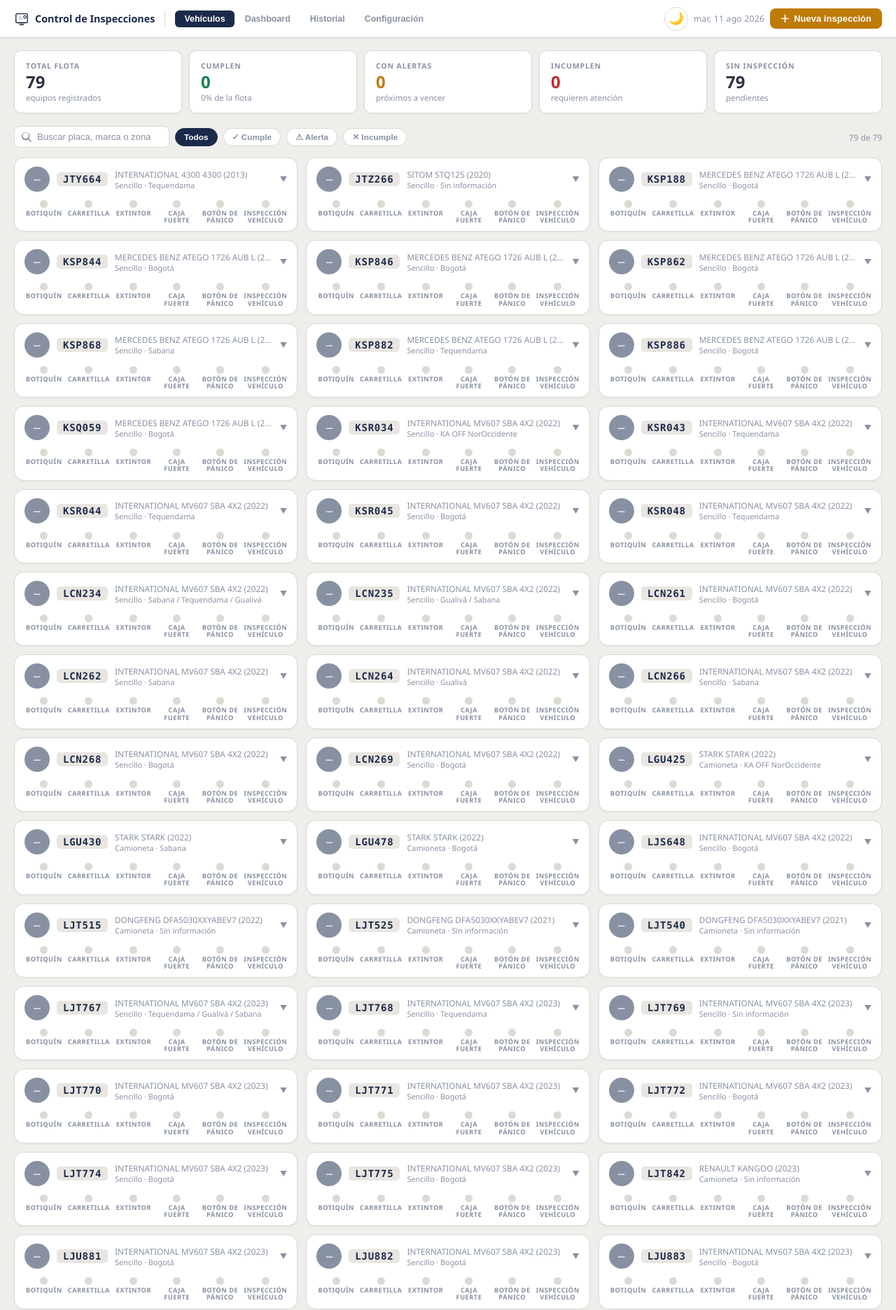
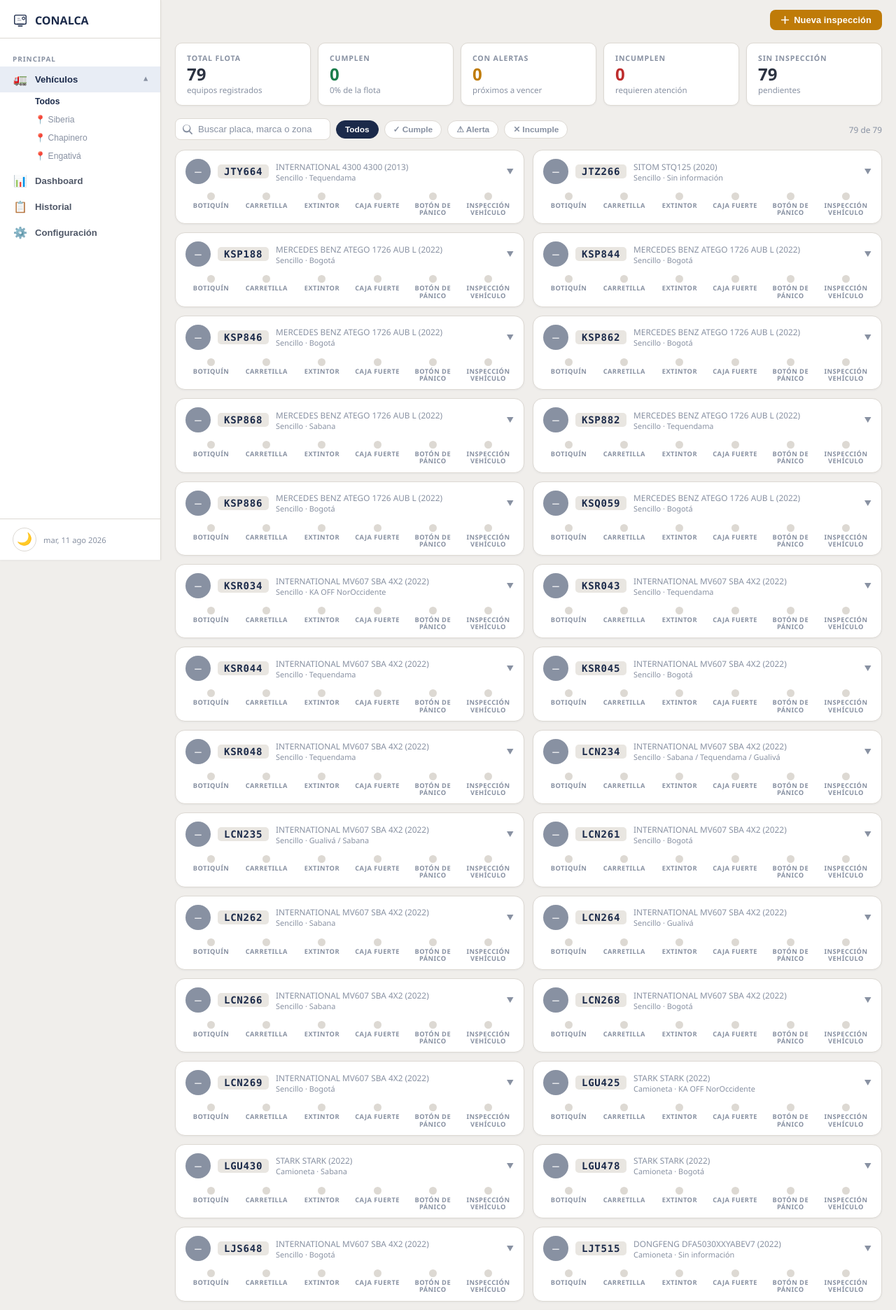
Before and after one commit to adriantrejos92-bit/Inspeccion-de-Vehiculos-, a PHP site: page /control-seguridad/ in a window 1280 px wide. Shown: the top 1872 px of the page at 70% size. Run offline with PHP 8.4, Linux system fonts and the light colour scheme; data comes from the database, SQL or seed files in the repository; data that the repository does not hold is empty; some libraries are stand-ins or nearby versions.

Commit message:
Sidebar lateral con subgrupos Siberia/Chapinero/Engativa

```diff
--- a/css/estilos.css
+++ b/css/estilos.css
@@ -86,17 +86,32 @@
 *{box-sizing:border-box;margin:0;padding:0}
 body{font-family:"Segoe UI",system-ui,-apple-system,sans-serif;background:var(--bg);color:var(--text);min-height:100vh}
 
-/* ─── TOPBAR ─── */
-.topbar{background:var(--card);border-bottom:1px solid var(--border);padding:0 20px;display:flex;align-items:center;height:54px;gap:14px;position:sticky;top:0;z-index:100;box-shadow:var(--sh-sm)}
-.topbar-brand{display:flex;align-items:center;gap:8px;font-weight:700;font-size:.9rem;color:var(--navy);white-space:nowrap}
-.topbar-brand svg{flex-shrink:0}
-.topbar-sep{width:1px;height:22px;background:var(--border)}
-.topbar-tabs{display:flex;gap:2px}
-.topbar-tabs button{padding:5px 13px;border:none;border-radius:6px;background:0;font-size:.78rem;font-weight:600;color:var(--muted);cursor:pointer;transition:.15s}
-.topbar-tabs button:hover{background:var(--border-lt);color:var(--text)}
-.topbar-tabs button.on{background:var(--navy);color:#fff}
-.topbar-right{margin-left:auto;display:flex;align-items:center;gap:8px}
-.topbar-date{font-size:.76rem;color:var(--muted);letter-spacing:.02em}
+/* ─── SIDEBAR ─── */
+.sidebar{position:fixed;top:0;left:0;width:230px;height:100vh;background:var(--card);border-right:1px solid var(--border);display:flex;flex-direction:column;z-index:200;box-shadow:var(--sh-sm);transition:transform .25s}
+.sb-brand{display:flex;align-items:center;gap:10px;padding:18px 18px 14px;font-weight:800;font-size:1rem;color:var(--navy);border-bottom:1px solid var(--border)}
+.sb-brand svg{flex-shrink:0}
+.sb-nav{flex:1;overflow-y:auto;padding:10px 0}
+.sb-section{font-size:.62rem;text-transform:uppercase;letter-spacing:.1em;color:var(--muted);font-weight:700;padding:12px 18px 4px}
+.sb-item{display:flex;align-items:center;gap:10px;width:100%;padding:9px 18px;border:none;background:0;font-size:.82rem;font-weight:600;color:var(--text2);cursor:pointer;transition:.15s;text-align:left;position:relative}
+.sb-item:hover{background:var(--card-alt);color:var(--text)}
+.sb-item.on{background:var(--navy-faint);color:var(--navy);font-weight:700}
+.sb-icon{font-size:1rem;width:22px;text-align:center;flex-shrink:0}
+.sb-arrow{margin-left:auto;font-size:.7rem;transition:transform .2s;color:var(--muted)}
+.sb-item.on .sb-arrow{transform:rotate(180deg)}
+.sb-sub{display:none;padding:0 0 4px}
+.sb-item.on ~ .sb-sub,.sb-sub.open{display:block}
+.sb-subitem{display:block;width:100%;padding:6px 18px 6px 50px;border:none;background:0;font-size:.76rem;font-weight:500;color:var(--muted);cursor:pointer;text-align:left;transition:.15s}
+.sb-subitem:hover{background:var(--card-alt);color:var(--text)}
+.sb-subitem.on{color:var(--navy);font-weight:700}
+.sb-footer{padding:12px 18px;border-top:1px solid var(--border);display:flex;align-items:center;gap:10px}
+.sb-date{font-size:.7rem;color:var(--muted)}
+
+/* ─── MOBILE TOPBAR ─── */
+.topbar-mobile{display:none;position:sticky;top:0;z-index:150;background:var(--card);border-bottom:1px solid var(--border);padding:0 14px;height:50px;align-items:center;gap:10px;box-shadow:var(--sh-sm)}
+.sb-toggle{background:0;border:0;font-size:1.3rem;cursor:pointer;color:var(--text);padding:4px 8px}
+.topbar-brand-m{font-weight:800;font-size:.9rem;color:var(--navy)}
+.topbar-right-m{margin-left:auto;display:flex;align-items:center;gap:8px}
+.sb-overlay{display:none;position:fixed;inset:0;background:rgba(0,0,0,.4);z-index:190}
 
 /* ─── BUTTONS ─── */
 .btn{padding:7px 15px;border:none;border-radius:8px;font-weight:700;font-size:.8rem;cursor:pointer;display:inline-flex;align-items:center;gap:6px;transition:.15s;letter-spacing:.01em}
@@ -111,6 +126,8 @@ body{font-family:"Segoe UI",system-ui,-apple-system,sans-serif;background:var(--
 .btn-del:hover{background:var(--red-bg)}
 
 /* ─── LAYOUT ─── */
+.main-wrap{margin-left:230px;min-height:100vh;transition:margin .25s}
+.main-header{padding:14px 20px 0;display:flex;justify-content:flex-end}
 .main{max-width:1440px;margin:0 auto;padding:18px 20px 40px}
 .tab{display:none}.tab.on{display:block}
 
@@ -343,9 +360,12 @@ body{font-family:"Segoe UI",system-ui,-apple-system,sans-serif;background:var(--
 .foto-lightbox{position:fixed;inset:0;background:rgba(0,0,0,.85);z-index:400;display:flex;align-items:center;justify-content:center;cursor:pointer}
 .foto-lightbox img{max-width:92vw;max-height:88vh;border-radius:8px;box-shadow:0 4px 30px rgba(0,0,0,.5)}
 
-@media(max-width:640px){
-  .topbar{padding:0 10px;gap:6px}
-  .topbar-brand span{display:none}
+@media(max-width:768px){
+  .sidebar{transform:translateX(-100%)}
+  .sidebar.open{transform:translateX(0)}
+  .sb-overlay.open{display:block}
+  .topbar-mobile{display:flex}
+  .main-wrap{margin-left:0}
   .main{padding:12px 10px 30px}
   .vgrid{grid-template-columns:1fr}
   .kpis{grid-template-columns:1fr 1fr}
--- a/index.php
+++ b/index.php
@@ -3,26 +3,62 @@
 <head>
 <meta charset="UTF-8">
 <meta name="viewport" content="width=device-width, initial-scale=1.0">
-<title>Control de Inspecciones — Seguridad</title>
+<title>Control de Inspecciones — CONALCA</title>
 <link rel="stylesheet" href="css/estilos.css">
 </head>
 <body>
 
-<div class="topbar">
-  <div class="topbar-brand">
+<!-- ═══ SIDEBAR ═══ -->
+<aside class="sidebar" id="sidebar">
+  <div class="sb-brand">
     <svg width="22" height="22" viewBox="0 0 24 24" fill="none"><rect x="3" y="4" width="18" height="14" rx="2" stroke="currentColor" stroke-width="1.5"/><path d="M7 18h10M9 21h6" stroke="currentColor" stroke-width="1.5" stroke-linecap="round"/><path d="M8 9h3M8 12h5" stroke="currentColor" stroke-width="1.2" stroke-linecap="round" opacity=".5"/><circle cx="17" cy="9" r="2" stroke="currentColor" stroke-width="1.2"/></svg>
-    <span>Control de Inspecciones</span>
+    <span>CONALCA</span>
   </div>
-  <div class="topbar-sep"></div>
-  <div class="topbar-tabs" id="tabs">
-    <button class="on" data-tab="vehiculos">Vehículos</button>
-    <button data-tab="dashboard">Dashboard</button>
-    <button data-tab="historial">Historial</button>
-    <button data-tab="config">Configuración</button>
+
+  <nav class="sb-nav">
+    <div class="sb-section">PRINCIPAL</div>
+    <button class="sb-item on" data-tab="vehiculos" onclick="switchTab('vehiculos',this)">
+      <span class="sb-icon">🚛</span> Vehículos
+      <span class="sb-arrow">▾</span>
+    </button>
+    <div class="sb-sub" id="sbSubVeh">
+      <button class="sb-subitem on" onclick="setZonaFilt('todos',this)">Todos</button>
+      <button class="sb-subitem" onclick="setZonaFilt('Siberia',this)">📍 Siberia</button>
+      <button class="sb-subitem" onclick="setZonaFilt('Chapinero',this)">📍 Chapinero</button>
+      <button class="sb-subitem" onclick="setZonaFilt('Engativa',this)">📍 Engativá</button>
     </div>
-  <div class="topbar-right">
+    <button class="sb-item" data-tab="dashboard" onclick="switchTab('dashboard',this)">
+      <span class="sb-icon">📊</span> Dashboard
+    </button>
+    <button class="sb-item" data-tab="historial" onclick="switchTab('historial',this)">
+      <span class="sb-icon">📋</span> Historial
+    </button>
+    <button class="sb-item" data-tab="config" onclick="switchTab('config',this)">
+      <span class="sb-icon">⚙️</span> Configuración
+    </button>
+  </nav>
+
+  <div class="sb-footer">
     <button class="btn-theme" id="btnTheme" onclick="toggleTheme()" title="Cambiar tema">🌙</button>
-    <span class="topbar-date" id="fechaHoy"></span>
+    <span class="sb-date" id="fechaHoy"></span>
+  </div>
+</aside>
+
+<!-- ═══ HEADER MOBILE ═══ -->
+<header class="topbar-mobile" id="topbarMobile">
+  <button class="sb-toggle" onclick="toggleSidebar()">☰</button>
+  <span class="topbar-brand-m">CONALCA</span>
+  <div class="topbar-right-m">
+    <button class="btn-theme" id="btnThemeMobile" onclick="toggleTheme()" title="Cambiar tema">🌙</button>
+  </div>
+</header>
+
+<!-- ═══ OVERLAY MOBILE (cierra sidebar) ═══ -->
+<div class="sb-overlay" id="sbOverlay" onclick="toggleSidebar()"></div>
+
+<!-- ═══ CONTENIDO PRINCIPAL ═══ -->
+<div class="main-wrap">
+  <div class="main-header">
     <div class="dropdown" id="ddInsp">
       <button class="btn btn-amber" onclick="toggleDD()">
         <svg width="13" height="13" viewBox="0 0 16 16" fill="currentColor"><path d="M8 1a1 1 0 011 1v5h5a1 1 0 110 2H9v5a1 1 0 11-2 0V9H2a1 1 0 010-2h5V2a1 1 0 011-1z"/></svg>
@@ -35,7 +71,6 @@
         <button class="dropdown-item" onclick="abrirModal('caja_fuerte')"><span class="icon">🔐</span> Inspección de Caja Fuerte</button>
         <button class="dropdown-item" onclick="abrirModal('boton_panico')"><span class="icon">🚨</span> Inspección de Botón de Pánico</button>
         <button class="dropdown-item" onclick="abrirModal('inspeccion_vehiculo')"><span class="icon">🚛</span> Inspección de Vehículo</button>
-      </div>
       </div>
     </div>
   </div>
@@ -138,6 +173,7 @@
     </div>
   </div>
   </div>
+</div>
 
 <!-- ═══ MODAL ═══ -->
 <div class="overlay" id="overlay" onclick="if(event.target===this)cerrarModal()">
--- a/js/app.js
+++ b/js/app.js
@@ -75,15 +75,21 @@ function toggleTheme() {
   const next = current === 'light' ? 'dark' : 'light';
   root.setAttribute('data-theme', next);
   localStorage.setItem('theme', next);
-  document.getElementById('btnTheme').textContent = next === 'dark' ? '☀️' : '🌙';
+  const icon = next === 'dark' ? '☀️' : '🌙';
+  const btn1 = document.getElementById('btnTheme');
+  const btn2 = document.getElementById('btnThemeMobile');
+  if (btn1) btn1.textContent = icon;
+  if (btn2) btn2.textContent = icon;
 }
-// Restaurar tema guardado
 (function() {
   const saved = localStorage.getItem('theme');
   if (saved) {
     document.documentElement.setAttribute('data-theme', saved);
-    const btn = document.getElementById('btnTheme');
-    if (btn) btn.textContent = saved === 'dark' ? '☀️' : '🌙';
+    const icon = saved === 'dark' ? '☀️' : '🌙';
+    const btn1 = document.getElementById('btnTheme');
+    const btn2 = document.getElementById('btnThemeMobile');
+    if (btn1) btn1.textContent = icon;
+    if (btn2) btn2.textContent = icon;
   }
 })();
 
@@ -91,16 +97,60 @@ function toggleTheme() {
 //  INIT
 // ═══════════════════════════════════
 document.getElementById('fechaHoy').textContent = new Date().toLocaleDateString('es-CO', { weekday: 'short', year: 'numeric', month: 'short', day: 'numeric' });
-document.getElementById('tabs').addEventListener('click', e => {
-  if (e.target.tagName !== 'BUTTON') return;
-  document.querySelectorAll('.topbar-tabs button').forEach(b => b.classList.remove('on'));
-  e.target.classList.add('on');
+
+let zonaFilt = 'todos';
+
+// Subgrupos de zona → placas
+const ZONAS_GRUPO = {
+  'Siberia': [], // se llenará con las placas que no estén en Chapinero ni Engativá
+  'Chapinero': ['LCL743','LGU451','LCL748','LGU432','LGU482','LJT716','LJT778','LJT779','LJT836','LJT780','LJT843','LJT840','LJT681'],
+  'Engativa': []  // se definirán después
+};
+
+function switchTab(tab, btn) {
+  document.querySelectorAll('.sb-item').forEach(b => b.classList.remove('on'));
+  btn.classList.add('on');
   document.querySelectorAll('.tab').forEach(t => t.classList.remove('on'));
-  document.getElementById('tab-' + e.target.dataset.tab).classList.add('on');
-  if (e.target.dataset.tab === 'dashboard') renderDash();
-  if (e.target.dataset.tab === 'historial') renderHist();
-  if (e.target.dataset.tab === 'config') renderConfig();
-});
+  document.getElementById('tab-' + tab).classList.add('on');
+  // Mostrar/ocultar submenú de vehículos
+  const subVeh = document.getElementById('sbSubVeh');
+  if (tab === 'vehiculos') subVeh.classList.add('open');
+  else subVeh.classList.remove('open');
+  if (tab === 'dashboard') renderDash();
+  if (tab === 'historial') renderHist();
+  if (tab === 'config') renderConfig();
+  // Cerrar sidebar en mobile
+  closeSidebar();
+}
+
+function setZonaFilt(zona, btn) {
+  zonaFilt = zona;
+  document.querySelectorAll('.sb-subitem').forEach(b => b.classList.remove('on'));
+  btn.classList.add('on');
+  filtrar();
+  closeSidebar();
+}
+
+function toggleSidebar() {
+  document.getElementById('sidebar').classList.toggle('open');
+  document.getElementById('sbOverlay').classList.toggle('open');
+}
+function closeSidebar() {
+  document.getElementById('sidebar').classList.remove('open');
+  document.getElementById('sbOverlay').classList.remove('open');
+}
+
+function getZonaPlacas(zona) {
+  if (zona === 'todos') return null; // sin filtro
+  if (zona === 'Siberia') {
+    // Siberia = todo lo que NO sea Chapinero ni Engativá
+    const chapinero = ZONAS_GRUPO['Chapinero'];
+    const engativa = ZONAS_GRUPO['Engativa'];
+    const excluidas = [...chapinero, ...engativa];
+    return getFlota().filter(v => !excluidas.includes(v.placa)).map(v => v.placa);
+  }
+  return ZONAS_GRUPO[zona] || [];
+}
 
 async function init() {
   await cargarDatos();
@@ -324,17 +374,18 @@ function filtrarDesdeKPI(estado) {
 }
 function filtrar() {
   const q = document.getElementById('searchBox').value.trim().toUpperCase();
+  const zonaPlacas = getZonaPlacas(zonaFilt);
   let vis = 0, tot = 0;
   document.querySelectorAll('.vc').forEach(c => {
     tot++;
     const p = c.dataset.placa, e = c.dataset.estado, z = (c.dataset.zona || '').toUpperCase(), m = (c.dataset.marca || '').toUpperCase();
     const w = c.dataset.warn, fl = c.dataset.fail;
     let matchFilt = filtAct === 'todos' || e === filtAct;
-    // Para KPI "warn": mostrar todos los que tengan alertas (incluso si también incumplen)
     if (filtAct === 'warn') matchFilt = w === '1';
-    // Para KPI "fail": mostrar todos los que incumplen
     if (filtAct === 'fail') matchFilt = fl === '1';
-    const show = (!q || p.includes(q) || z.includes(q) || m.includes(q)) && matchFilt;
+    // Filtro de zona/subgrupo
+    const matchZona = !zonaPlacas || zonaPlacas.includes(p);
+    const show = (!q || p.includes(q) || z.includes(q) || m.includes(q)) && matchFilt && matchZona;
     c.style.display = show ? '' : 'none';
     if (show) vis++;
   });
```
Lines whose indentation alone changed are shown as unchanged.
